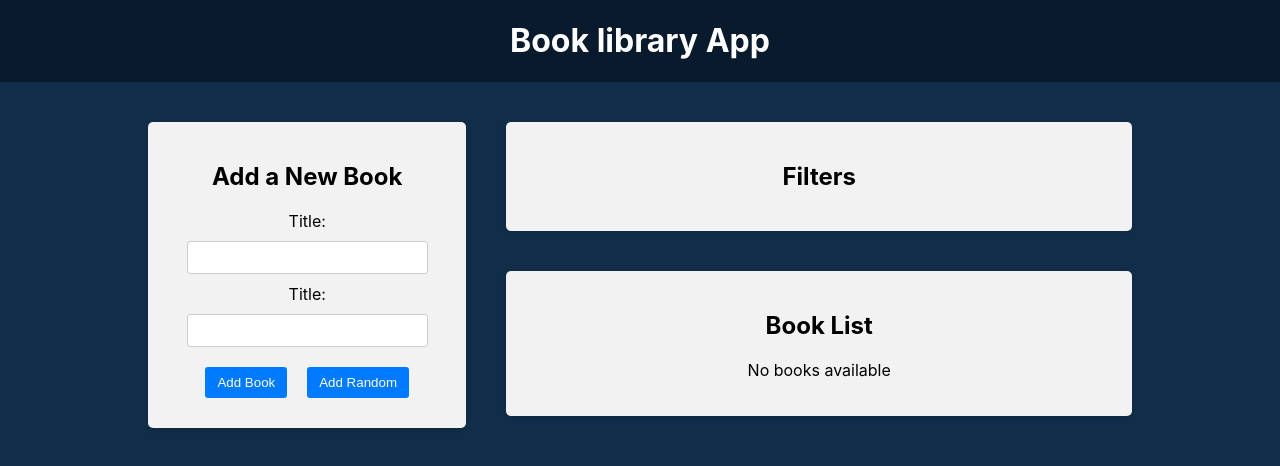
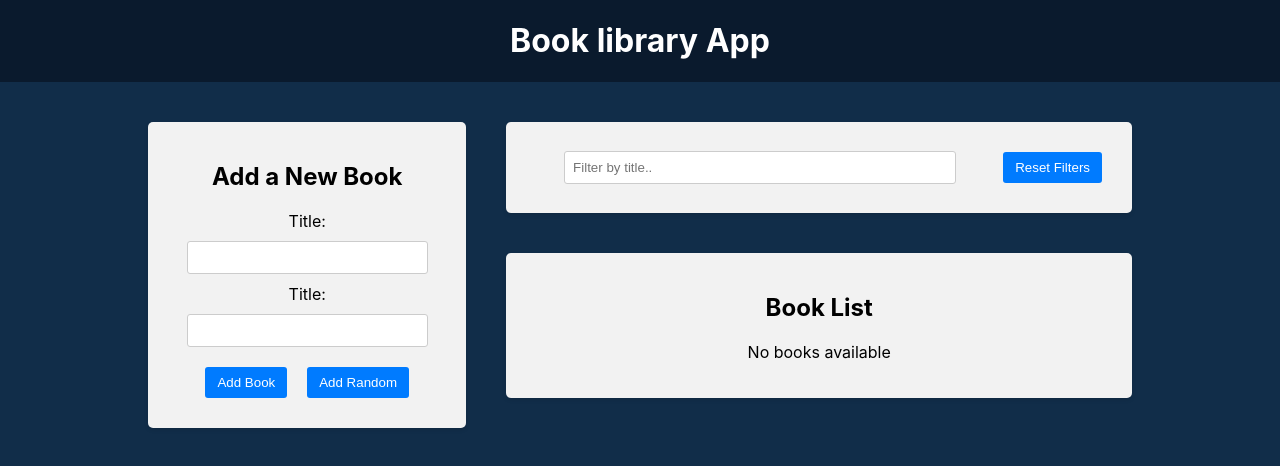
Before and after one commit to VictorSocinschi/30-react-redux, a React (Create React App) app in the folder frontend/: page / in a window 1280 px wide. Shown: the top 466 px of the page. Built offline with nearby package versions, Linux system fonts and the light colour scheme.

Commit message:
Filter Redux slice and filter by title

```diff
--- a/frontend/src/components/BookList/BookList.js
+++ b/frontend/src/components/BookList/BookList.js
@@ -1,10 +1,12 @@
 import { useSelector, useDispatch } from "react-redux";
 import { BsBookmarkStar, BsBookmarkStarFill } from "react-icons/bs";
 import { deleteBook, toggleFavorite } from "../../redux/books/actionCreators";
+import { selectTitleFilter } from "../../redux/slices/filterSlice";
 import "./BookList.css";
 
 const BookList = () => {
   const books = useSelector((state) => state.books);
+  const titleFilter = useSelector(selectTitleFilter);
   const dispatch = useDispatch();
 
   const handleDeleteBook = (id) => {
@@ -15,6 +17,13 @@
     dispatch(toggleFavorite(id));
   };
 
+  const filteredBooks = books.filter((book) => {
+    const matchesTitle = book.title
+      .toLowerCase()
+      .includes(titleFilter.toLowerCase());
+    return matchesTitle;
+  });
+
   return (
     <div className="app-block book-list">
       <h2>Book List</h2>
@@ -22,7 +31,7 @@
         <p>No books available</p>
       ) : (
         <ul>
-          {books.map((book, i) => (
+          {filteredBooks.map((book, i) => (
             <li key={book.id}>
               <div className="book-info">
                 {++i}.{book.title} by <strong>{book.author}</strong>
--- a/frontend/src/components/Filter/Filter.js
+++ b/frontend/src/components/Filter/Filter.js
@@ -1,9 +1,38 @@
+import { useDispatch, useSelector } from "react-redux";
+import {
+  setTitleFilter,
+  resetFilters,
+  selectTitleFilter,
+} from "../../redux/slices/filterSlice";
+
 import "./Filter.css";
 
 const Filter = () => {
+  const dispatch = useDispatch();
+  const titleFilter = useSelector(selectTitleFilter);
+
+  const handeTitleFilterChange = (e) => {
+    dispatch(setTitleFilter(e.target.value));
+  };
+
+  const handleResetFilters = () => {
+    dispatch(resetFilters());
+  };
   return (
     <div className="app-block filter">
-      <h2>Filters</h2>
+      <div className="filter-row">
+        <div className="filter-group">
+          <input
+            type="text"
+            value={titleFilter}
+            placeholder="Filter by title.."
+            onChange={handeTitleFilterChange}
+          />
+        </div>
+        <button type="button" onClick={handleResetFilters}>
+          Reset Filters
+        </button>
+      </div>
     </div>
   );
 };
--- /dev/null
+++ b/frontend/src/redux/slices/filterSlice.js
@@ -0,0 +1,22 @@
+import { createSlice } from "@reduxjs/toolkit";
+
+const initialState = {
+  title: "",
+};
+const filterSlice = createSlice({
+  name: "filter",
+  initialState,
+  reducers: {
+    setTitleFilter: (state, action) => {
+      return { ...state, title: action.payload };
+    },
+    resetFilters: (state) => {
+      return initialState;
+    },
+  },
+});
+export const { setTitleFilter, resetFilters } = filterSlice.actions;
+
+export const selectTitleFilter = (state) => state.filter.title;
+
+export default filterSlice.reducer;
--- a/frontend/src/redux/store.js
+++ b/frontend/src/redux/store.js
@@ -1,9 +1,10 @@
 import { configureStore } from "@reduxjs/toolkit";
 import bookReducer from "./books/reducer";
-
+import filterReducer from "./slices/filterSlice";
 const store = configureStore({
   reducer: {
     books: bookReducer,
+    filter: filterReducer,
   },
 });
 
```
